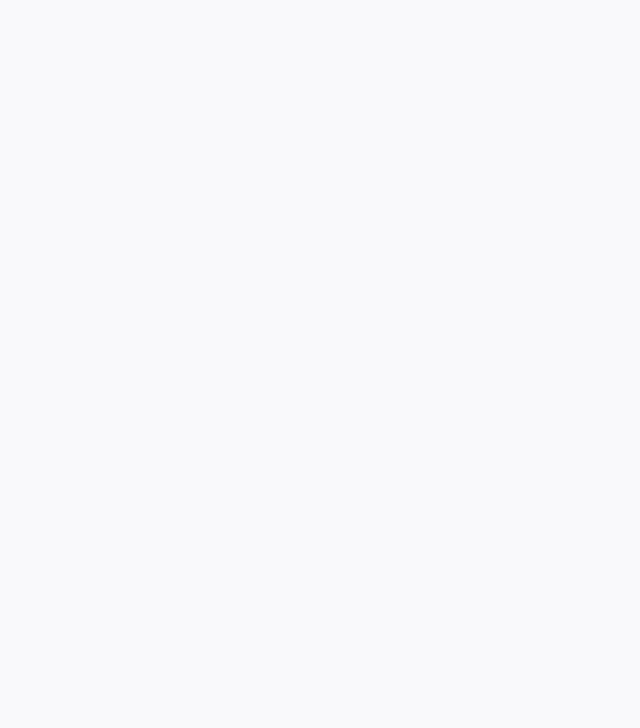
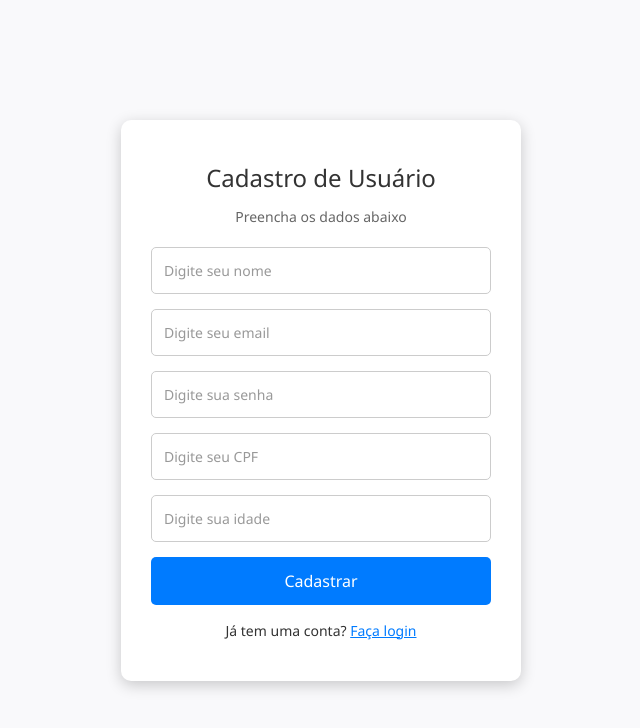
Before and after one commit to nataliatviana/sistema-mercadoweb, a React (Vite) app in the folder vite-project/: page /register in a window 1280 px wide. Before the commit this address had no page. Shown: the top 728 px of the page, without its empty margins (319-959 px from the left). Built offline with nearby package versions, Linux system fonts and the light colour scheme.

Commit message:
Criação de página de registro com integração, e estilização de mensagens no login

```diff
--- a/vite-project/src/App.tsx
+++ b/vite-project/src/App.tsx
@@ -9,6 +9,7 @@ import Usuarios from "./pages/users";
 import NewUser from "./pages/users/new";
 import EditUser from "./pages/users/edit";
 import ViewUser from "./pages/users/view";
+import Register from "./pages/register/Register";
 
 export default function App() {
   return (
@@ -16,6 +17,9 @@ export default function App() {
       {/* Login */}
       <Route path="/" element={<Login />} />
       <Route path="/login" element={<Login />} />
+
+      {/* Register */}
+      <Route path="/register" element={<Register />} />
 
       {/* Produtos */}
       <Route path="/produtos" element={<Produtos />} />
--- a/vite-project/src/pages/login/Login.css
+++ b/vite-project/src/pages/login/Login.css
@@ -89,3 +89,31 @@ body {
 .login-button:hover {
     background-color: #2c74b3;
 }
+
+.register-link {
+    margin-top: 15px;
+    font-size: 14px;
+    color: #444;
+}
+
+.register-link span {
+    color: #6c63ff;
+    cursor: pointer;
+    font-weight: bold;
+}
+
+.register-link span:hover {
+    text-decoration: underline;
+}
+
+.error-message {
+    background-color: #ffe1e1;
+    color: #b30000;
+    padding: 12px;
+    border-radius: 8px;
+    margin-bottom: 16px;
+    font-size: 14px;
+    font-weight: 500;
+    border: 1px solid #ffb3b3;
+    animation: fadeIn 0.3s ease;
+}
--- a/vite-project/src/pages/login/Login.tsx
+++ b/vite-project/src/pages/login/Login.tsx
@@ -1,40 +1,41 @@
-import { useState } from 'react';
-import { useNavigate } from 'react-router-dom';
-import './Login.css';
+import { useState } from "react";
+import { useNavigate } from "react-router-dom";
+import "./Login.css";
 
 export default function Login() {
-  const [email, setEmail] = useState('');
-  const [senha, setSenha] = useState('');
+  const [email, setEmail] = useState("");
+  const [senha, setSenha] = useState("");
+  const [erro, setErro] = useState("");
+
   const navigate = useNavigate();
 
-  const login = async (e: React.FormEvent) => {
+  const login = async (e: React.FormEvent<HTMLFormElement>) => {
     e.preventDefault();
+    setErro("");
 
     try {
       const response = await fetch("http://localhost:3000/login", {
         method: "POST",
         headers: {
-          "Content-Type": "application/json"
+          "Content-Type": "application/json",
         },
         body: JSON.stringify({
           email: email,
-          password: senha
-        })
+          password: senha,
+        }),
       });
 
       if (!response.ok) {
-        alert("Email ou senha incorretos");
+        setErro("Email ou senha incorretos.");
         return;
       }
 
       const data = await response.json();
-
       localStorage.setItem("token", data.acessToken);
-
       navigate("/usuarios");
 
     } catch (error) {
-      alert("Erro ao tentar fazer login");
+      setErro("Erro ao tentar fazer login.");
       console.error(error);
     }
   };
@@ -47,6 +48,8 @@ export default function Login() {
           É um grande prazer tê-lo <br /> conosco!
         </p>
 
+        {erro && <p className="error-message">{erro}</p>}
+
         <form onSubmit={login} className="login-form">
           <input
             type="email"
@@ -56,6 +59,7 @@ export default function Login() {
             onChange={(e) => setEmail(e.target.value)}
             required
           />
+
           <input
             type="password"
             placeholder="Digite sua senha"
@@ -64,10 +68,16 @@ export default function Login() {
             onChange={(e) => setSenha(e.target.value)}
             required
           />
+
           <button type="submit" className="login-button">
             Entrar
           </button>
         </form>
+
+        <p className="register-link">
+          Não tem conta?{" "}
+          <span onClick={() => navigate("/register")}>Cadastre-se</span>
+        </p>
       </div>
     </div>
   );
--- /dev/null
+++ b/vite-project/src/pages/register/Register.css
@@ -0,0 +1,99 @@
+/* Register.css */
+
+body, html {
+    margin: 0;
+    padding: 0;
+    height: 100%;
+    font-family: Arial, sans-serif;
+    background-color: #f5f5f5;
+}
+
+.register-container {
+    display: flex;
+    justify-content: center;
+    align-items: center;
+    height: 100vh;
+}
+
+.register-box {
+    background-color: #ffffff;
+    padding: 40px 30px;
+    border-radius: 10px;
+    box-shadow: 0 4px 15px rgba(0, 0, 0, 0.2);
+    width: 100%;
+    max-width: 400px;
+    text-align: center;
+}
+
+.register-title {
+    font-size: 24px;
+    margin-bottom: 10px;
+    color: #333333;
+}
+
+.register-subtitle {
+    font-size: 14px;
+    margin-bottom: 20px;
+    color: #666666;
+}
+
+.register-form {
+    display: flex;
+    flex-direction: column;
+}
+
+.register-input {
+    padding: 12px;
+    margin-bottom: 15px;
+    border: 1px solid #cccccc;
+    border-radius: 5px;
+    font-size: 14px;
+    color: #333333;
+}
+
+.register-input::placeholder {
+    color: #999999;
+}
+
+.register-button {
+    padding: 12px;
+    background-color: #007BFF;
+    color: white;
+    border: none;
+    border-radius: 5px;
+    font-size: 16px;
+    cursor: pointer;
+    transition: 0.3s;
+}
+
+.register-button:hover {
+    background-color: #007BFF;
+}
+
+.error-message {
+    color: #ff4d4d;
+    margin-bottom: 15px;
+    font-size: 14px;
+}
+
+.success-message {
+    color: #4CAF50;
+    margin-bottom: 15px;
+    font-size: 14px;
+}
+
+.login-link {
+    margin-top: 15px;
+    font-size: 14px;
+    color: #333333;
+}
+
+.login-link span {
+    color: #007BFF;
+    cursor: pointer;
+    text-decoration: underline;
+}
+
+.login-link span:hover {
+    color: #0056b3;
+}
--- /dev/null
+++ b/vite-project/src/pages/register/Register.tsx
@@ -0,0 +1,117 @@
+import { useState } from "react";
+import { useNavigate } from "react-router-dom";
+import "./Register.css";
+
+export default function Register() {
+    const [nome, setNome] = useState<string>("");
+    const [email, setEmail] = useState<string>("");
+    const [senha, setSenha] = useState<string>("");
+    const [cpf, setCpf] = useState<string>("");
+    const [idade, setIdade] = useState<string>("");
+    const [erro, setErro] = useState<string>("");
+    const [sucesso, setSucesso] = useState<string>("");
+
+const navigate = useNavigate();
+
+const handleRegister = async (e: React.FormEvent<HTMLFormElement>) => {
+    e.preventDefault();
+    setErro("");
+    setSucesso("");
+
+    try {
+    const response = await fetch("http://localhost:3000/register", {
+        method: "POST",
+        headers: {
+            "Content-Type": "application/json",
+        },
+        body: JSON.stringify({
+            name: nome,
+            email,
+            password: senha,
+            cpf,
+            age: idade ? Number(idade) : undefined,
+        }),
+    });
+
+    const data = await response.json();
+
+    if (!response.ok) {
+        throw new Error(data.message || "Erro ao cadastrar usuário");
+    }
+
+    setSucesso("Usuário criado com sucesso!");
+
+    setTimeout(() => {
+        navigate("/login");
+    }, 1500);
+    } catch (error: any) {
+        setErro(error.message);
+    }
+};
+
+return (
+    <div className="register-container">
+        <div className="register-box">
+            <h2 className="register-title">Cadastro de Usuário</h2>
+            <p className="register-subtitle">Preencha os dados abaixo</p>
+
+        {erro && <p className="error-message">{erro}</p>}
+        {sucesso && <p className="success-message">{sucesso}</p>}
+
+        <form onSubmit={handleRegister} className="register-form">
+        <input
+            type="text"
+            placeholder="Digite seu nome"
+            className="register-input"
+            value={nome}
+            onChange={(e) => setNome(e.target.value)}
+            required
+        />
+
+        <input
+            type="email"
+            placeholder="Digite seu email"
+            className="register-input"
+            value={email}
+            onChange={(e) => setEmail(e.target.value)}
+            required
+        />
+
+        <input
+            type="password"
+            placeholder="Digite sua senha"
+            className="register-input"
+            value={senha}
+            onChange={(e) => setSenha(e.target.value)}
+            required
+        />
+
+        <input
+            type="text"
+            placeholder="Digite seu CPF"
+            className="register-input"
+            value={cpf}
+            onChange={(e) => setCpf(e.target.value)}
+            required
+        />
+
+        <input
+            type="number"
+            placeholder="Digite sua idade"
+            className="register-input"
+            value={idade}
+            onChange={(e) => setIdade(e.target.value)}
+        />
+
+            <button type="submit" className="register-button">
+                Cadastrar
+            </button>
+        </form>
+
+        <p className="login-link">
+            Já tem uma conta? <span onClick={() => navigate("/login")}>Faça login</span>
+        </p>
+        </div>
+    </div>
+    );
+}
```
